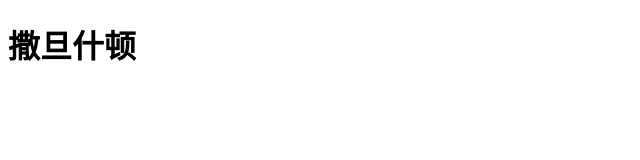
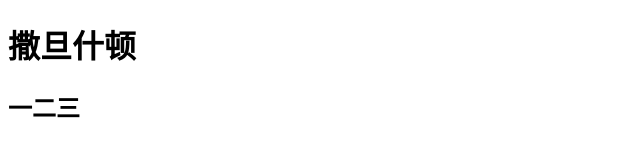
Before and after one commit to yangqiangyh/gir-dmoe, a plain HTML site: page index.html in a window 1280 px wide. Shown: the whole page, without its empty margins (0-640 px from the left). Drawn offline with Linux system fonts and the light colour scheme.

Commit message:
第三次提交

```diff
--- a/index.html
+++ b/index.html
@@ -8,5 +8,6 @@
 </head>
 <body>
 	<h1>撒旦什顿</h1>
+	<h2>一二三</h2>
 </body>
 </html>
```
